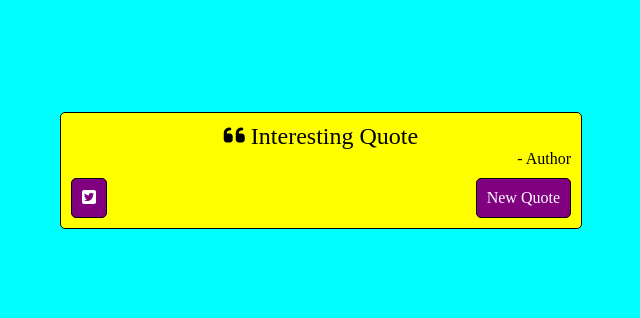
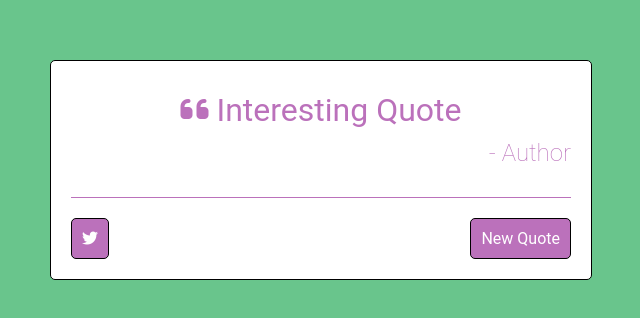
Before and after one commit to Larney11/random-quote-machine, a website: page index.html in a window 1280 px wide. Shown: the part 230-548 px from the top of the page, without its empty margins (319-959 px from the left). Drawn offline with nearby package versions, Linux system fonts and the light colour scheme; no server answers.

Commit message:
Styling tidy & font-family 'Raleway' added

```diff
--- a/css/styles.css
+++ b/css/styles.css
@@ -1,9 +1,20 @@
+
+* {
+  margin: 0;
+  padding:0;
+}
 
 body {
-  margin: 0;
-  padding:0;
-  color: black;
+  color: rgb(187, 113, 187);
   font-size: 1rem;
+  font-family: 'Roboto', sans-serif;
+}
+
+hr {
+  margin-top:20px;
+  height: 1px;
+  background-color:rgb(187, 113, 187);
+  border: none;
 }
 
 #main {
@@ -12,7 +23,7 @@ body {
   display: flex;
   justify-content: center;
   align-items: center;
-  background-color: cyan;
+  background-color: rgb(105, 197, 140);
 }
 
 #quote-box {
@@ -20,31 +31,30 @@ body {
   height: auto;
   border: 1px black solid;
   border-radius: 5px;
-  padding: 10px;
-  background-color: yellow;
+  padding: 20px;
+  background-color: white;
 }
 
 #quote-text {
-  font-size: 1.5rem;
+  font-size: 2rem;
   text-align: center;
+  padding: 10px 0 0 0;
 }
 
-#text {}
-
 #quote-author {
-  font-size: 1rem;
+  font-size: 1.5rem;
+  font-weight: 200;
   text-align: right;
+  padding: 10px 0;
 }
 
-#author {}
-
 #buttons-container {
-  margin-top: 10px;
+  margin-top: 20px;
 }
 
 .button {
   color: white;
-  background-color: purple;
+  background-color: rgb(187, 113, 187);
   padding: 10px;
   border: 1px black solid;
   border-radius: 5px;
--- a/index.html
+++ b/index.html
@@ -4,6 +4,8 @@
   <title>Random Quote Machine</title>
   <link rel="stylesheet" href="/css/styles.css">
   <script src="https://kit.fontawesome.com/36d73d30dc.js" crossorigin="anonymous"></script>
+  <link rel="preconnect" href="https://fonts.gstatic.com">
+  <link href="https://fonts.googleapis.com/css2?family=Raleway:ital@1&display=swap" rel="stylesheet">
 </head>
 
 <body>
@@ -13,6 +15,7 @@
 
     <div id="quote-box">
 
+      <!-- quote container -->
       <div id="quote-text">
         <i class="fas fa-quote-left"></i> <span id="text">Interesting Quote</span>
       </div>
@@ -21,10 +24,13 @@
         - <span id="author">Author</span>
       </div>
 
+      <hr></hr>
+
+      <!-- button container -->
       <div id="buttons-container">
 
         <a id="tweet-quote" class="button" target="_blank">
-          <i class="fab fa-twitter-square"></i>
+          <i class="fab fa-twitter"></i>
         </a>
 
         <a id="new-quote" class="button">
--- a/js/scripts.js
+++ b/js/scripts.js
@@ -3,7 +3,6 @@ let quotesData;
 
 var currentQuote = '',
   currentAuthor = '';
-
 
 function getQuotes() {
 
```
